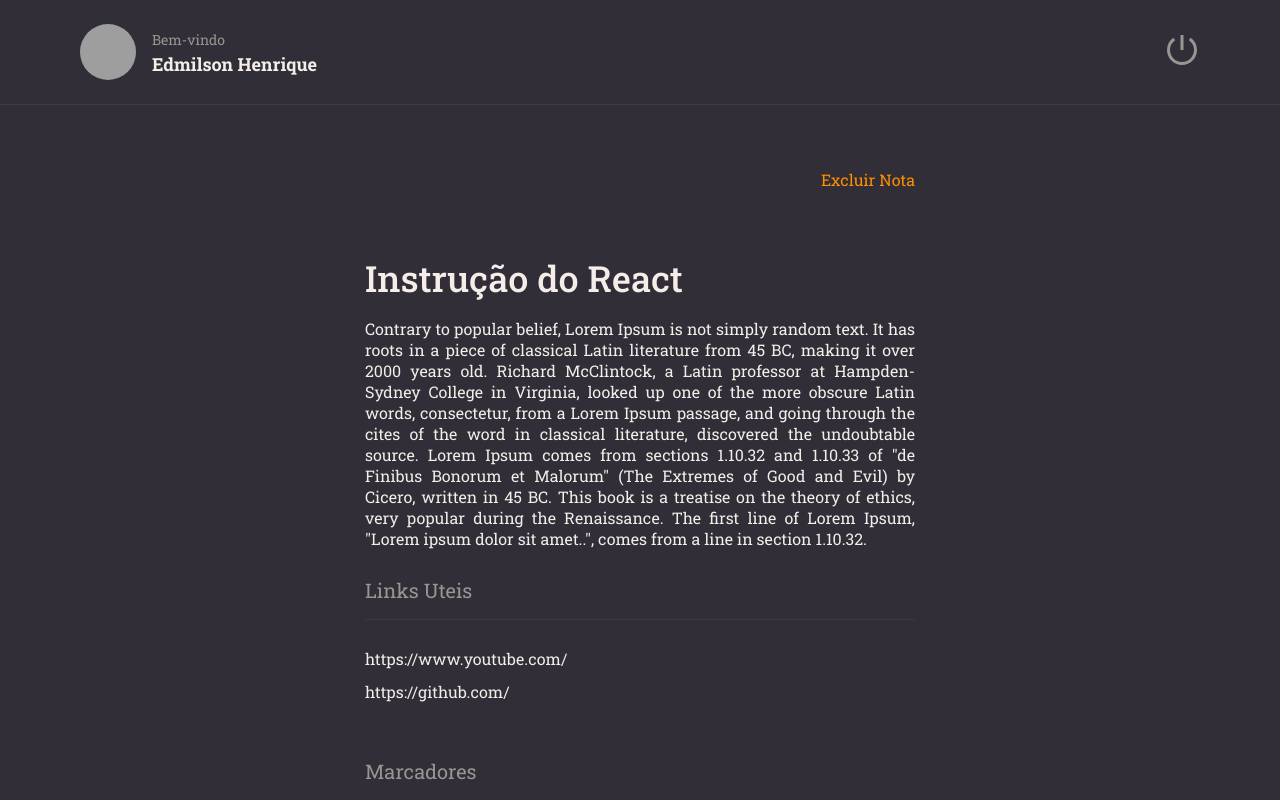
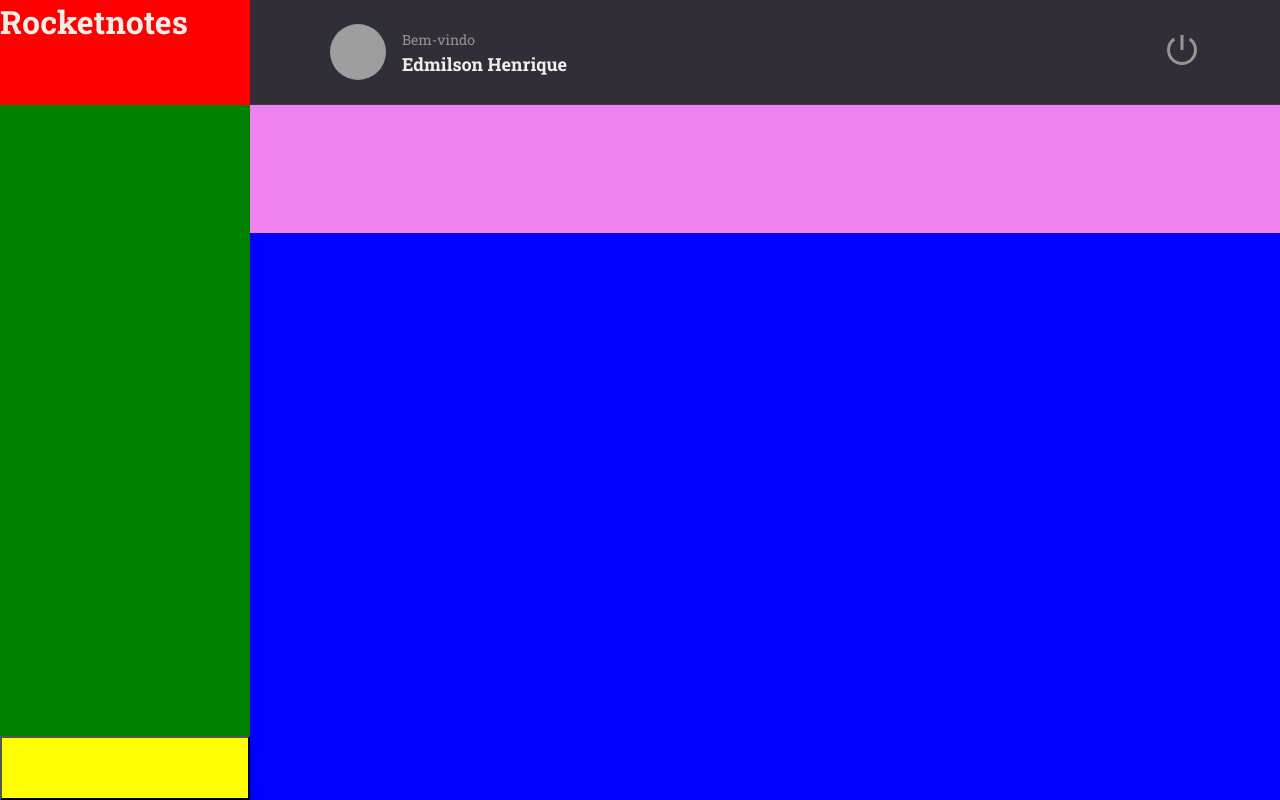
Before and after one commit to Edmilsonhdr/rocketnotes, a React (Vite) app: page / in a window 1280 px wide. Built offline with nearby package versions, Linux system fonts and the light colour scheme; grey boxes are pictures that could not be loaded.

Commit message:
add grid home

```diff
--- a/src/main.jsx
+++ b/src/main.jsx
@@ -5,13 +5,13 @@
 
 import theme from "./styles/theme";
 
-import { Details } from "./pages/Details";
+import { Home } from "./pages/Home";
 
 ReactDOM.createRoot(document.getElementById("root")).render(
   <React.StrictMode>
     <ThemeProvider theme={theme}>
       <GlobalStyles />
-      <Details />
+      <Home />
     </ThemeProvider>
   </React.StrictMode>
 );
--- /dev/null
+++ b/src/pages/Home/index.jsx
@@ -0,0 +1,20 @@
+import { Container, Brand, Menu, Search, Content, NewNote } from "./styles";
+import { Header } from "../../components/Header";
+
+export function Home() {
+  return (
+    <Container>
+      <Brand>
+        <h1>Rocketnotes</h1>
+      </Brand>
+      <Header />
+      <Menu></Menu>
+
+      <Search></Search>
+
+      <Content></Content>
+
+      <NewNote></NewNote>
+    </Container>
+  );
+}
--- /dev/null
+++ b/src/pages/Home/styles.js
@@ -0,0 +1,38 @@
+import styled from 'styled-components';
+
+export const Container = styled.div`
+    width: 100%;
+    height: 100vh;
+
+    display: grid;
+    grid-template-columns: 250px auto;
+    grid-template-rows: 105px 128px auto 64px;
+    grid-template-areas:
+    "brand header"
+    "menu search"
+    "menu content"
+    "newnote content";
+
+    background: ${({ theme }) => theme.COLORS.BACKGROUND_800};
+
+`;
+export const Brand = styled.div`
+    grid-area: brand;
+    background: red;
+`;
+export const Menu = styled.div`
+    grid-area: menu;
+    background: green;
+`;
+export const Search = styled.div`
+    grid-area: search;
+    background: violet;
+`;
+export const Content = styled.div`
+    grid-area: content;
+    background: blue;
+`;
+export const NewNote = styled.button`
+    grid-area: newnote;
+    background: yellow;
+`;
```
